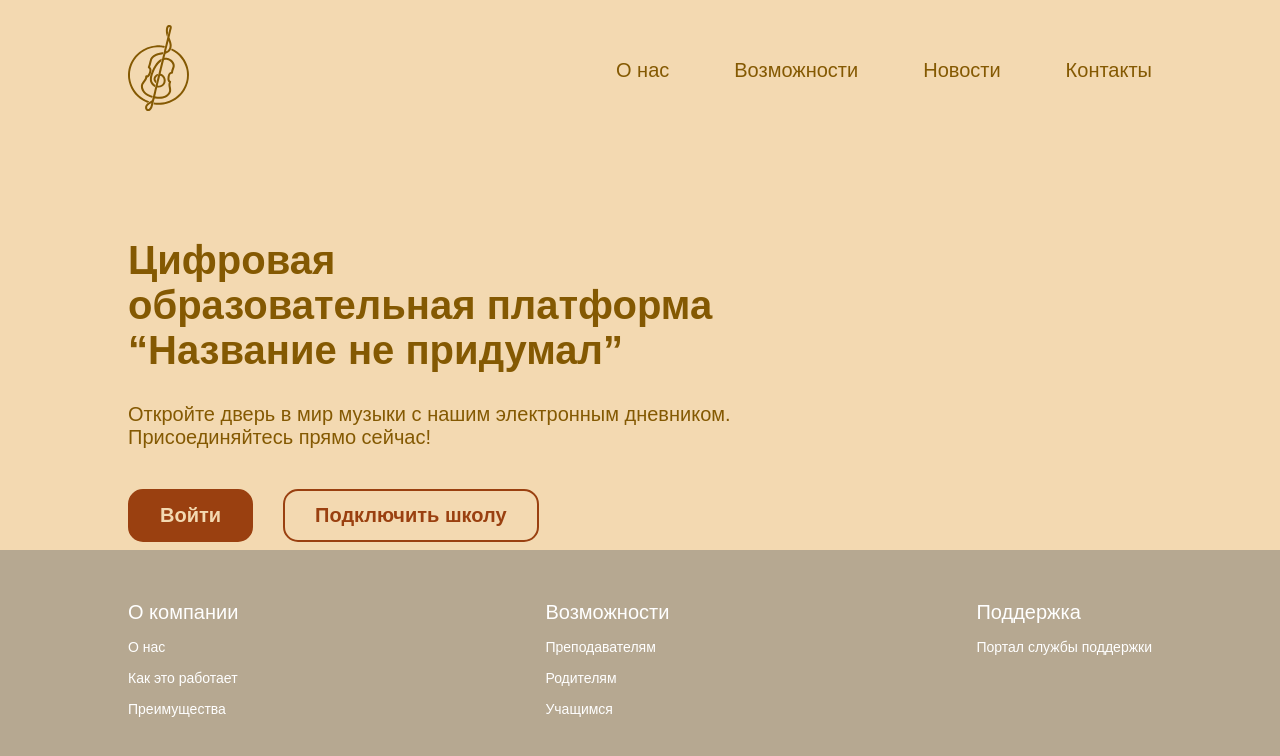
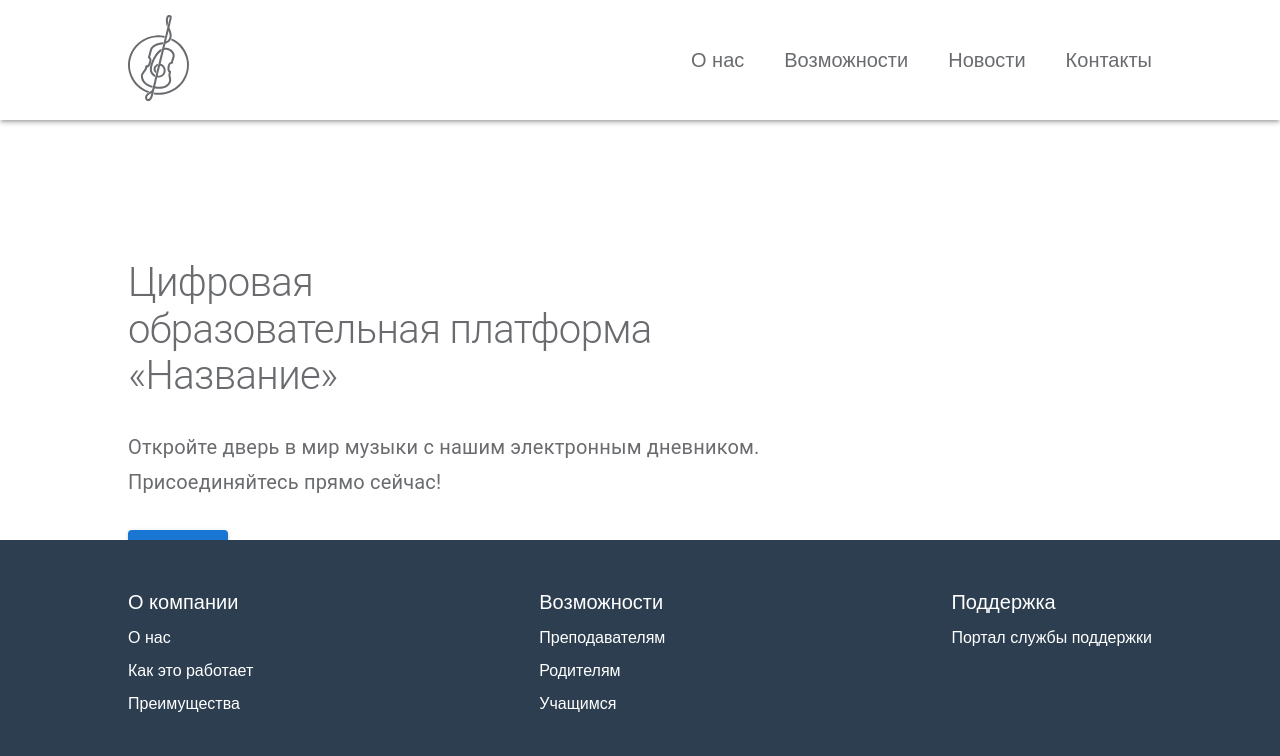
Before and after one commit to ArturBobotcko/Diploma-Project, a React (Create React App) app in the folder client/: page / in a window 1280 px wide. Shown: the top 756 px of the page. Built offline with nearby package versions, Linux system fonts and the light colour scheme; a web font is replaced by a local one.

Commit message:
Redesigned the main page using MUI library

```diff
--- a/client/src/App.css
+++ b/client/src/App.css
@@ -1,151 +1,4 @@
 body {
   margin: 0;
-  background-color: #f3d9b1;
   font-family: "News Cycle", sans-serif;
 }
-
-.app-container {
-  display: flex;
-  flex-direction: column;
-  min-height: 100vh;
-}
-
-.app-container footer {
-  margin-top: auto;
-  box-sizing: border-box;
-}
-
-.main-container {
-  margin-left: 10%;
-  margin-right: 10%;
-  margin-top: 25px;
-  color: rgba(132, 89, 2, 1);
-}
-
-.navbar-container {
-  display: flex;
-  justify-content: space-between;
-  align-items: center;
-  margin-bottom: 123px;
-}
-
-.nav-links-container a {
-  margin-right: 65px;
-  font-size: 20px;
-  font-weight: 400;
-  text-decoration: none;
-  color: inherit;
-  width: 45px;
-}
-
-.nav-links-container a:hover {
-  color: rgb(85, 53, 0);
-}
-
-.nav-links-container a:last-child {
-  margin-right: 0;
-}
-
-.intro-section-container h1 {
-  font-size: 40px;
-  font-weight: 700;
-  margin: 0;
-  margin-bottom: 30px;
-}
-
-.intro-section-container p {
-  font-size: 20px;
-  font-weight: 400;
-  margin: 0;
-  margin-bottom: 40px;
-}
-
-.intro-buttons-container {
-  display: flex;
-}
-
-.intro-buttons-container button {
-  margin-right: 30px;
-}
-
-.intro-buttons-container button:last-child {
-  margin-right: 0;
-}
-
-.button-primary {
-  padding-left: 30px;
-  padding-right: 30px;
-  padding-top: 13px;
-  padding-bottom: 13px;
-  background-color: #9a4010;
-  border: 2px solid;
-  border-color: #9a4010;
-  border-radius: 15px;
-  color: #f3d9b1;
-  font-size: 20px;
-  font-weight: 700;
-  cursor: pointer;
-}
-
-.button-primary:hover {
-  background-color: rgba(154, 64, 16, 0.9);
-  border-color: rgba(154, 64, 16, 0.1);
-}
-
-.button-outlined {
-  padding-left: 30px;
-  padding-right: 30px;
-  padding-top: 13px;
-  padding-bottom: 13px;
-  background-color: #f3d9b1;
-  border: 2px solid;
-  border-color: #9a4010;
-  border-radius: 15px;
-  color: #9a4010;
-  font-size: 20px;
-  font-weight: 700;
-  cursor: pointer;
-}
-
-.button-outlined:hover {
-  background-color: #9a4010;
-  color: #f3d9b1;
-}
-
-.footer-container {
-  height: 250px;
-  background-color: #b6a891;
-  padding-top: 51px;
-  padding-bottom: 51px;
-  box-sizing: inherit;
-  padding-left: 10%;
-  padding-right: 10%;
-  display: flex;
-  justify-content: space-between;
-}
-
-.footer-links-container {
-  display: flex;
-  flex-direction: column;
-  justify-content: flex-start;
-  color: #ffffff;
-}
-
-.footer-links-container p {
-  margin: 0;
-  margin-bottom: 15px;
-  font-size: 20px;
-  font-weight: 200;
-}
-
-.footer-links-container a {
-  margin-bottom: 15px;
-  text-decoration: none;
-  color: inherit;
-  font-size: 14px;
-  font-weight: 200;
-}
-
-.footer-links-container a:last-child {
-  margin-bottom: 0;
-}
--- a/client/src/Components/Button.js
+++ /dev/null
@@ -1,7 +0,0 @@
-import React from "react";
-
-const Button = ({ onClick, label, color }) => {
-  return <button className={color} onClick={onClick}>{label}</button>;
-};
-
-export default Button;
--- a/client/src/Components/Footer.js
+++ b/client/src/Components/Footer.js
@@ -1,27 +1,76 @@
 import React from "react";
+import { styled } from "@mui/system";
+
+const FooterStyled = styled('footer')({
+  marginTop: "auto",
+  boxSizing: "border-box",
+  position: "absolute",
+  bottom: "0",
+  width: "100%"
+});
+
+const FooterContainer = styled('div')({
+  height: "260px",
+  backgroundColor: "#2c3e50",
+  paddingTop: "51px",
+  paddingBottom: "51px",
+  boxSizing: "inherit",
+  paddingLeft: "10%",
+  paddingRight: "10%",
+  display: "flex",
+  justifyContent: "space-between",
+  textDecoration: "none"
+});
+
+const FooterContainerLinks = styled('div')({
+  display: "flex",
+  flexDirection: "column",
+  justifyContent: "flex-start",
+  "& > p": {
+    margin: "0",
+    marginBottom: "15px",
+    fontSize: "20px",
+    fontWeight: "200",
+    color: "#ffffff"
+  },
+  "& > a": {
+    marginBottom: "15px",
+    textDecoration: "none",
+    color: "#ffffff",
+    fontSize: "16px",
+    fontWeight: "200",
+    transition: "color 0.3s",
+    "&:hover": {
+      color: "#007bff"
+    }
+  },
+  "& > a:last-of-type": {
+    marginBottom: "0",
+  }
+});
 
 const Footer = () => {
   return (
-    <footer>
-      <div className="footer-container">
-        <div className="footer-links-container">
+    <FooterStyled>
+      <FooterContainer>
+        <FooterContainerLinks>
           <p>О компании</p>
-          <a href="">О нас</a>
-          <a href="">Как это работает</a>
-          <a href="">Преимущества</a>
-        </div>
-        <div className="footer-links-container">
+           <a href="">О нас</a>
+           <a href="">Как это работает</a>
+           <a href="">Преимущества</a>
+        </FooterContainerLinks>
+        <FooterContainerLinks>
           <p>Возможности</p>
           <a href="">Преподавателям</a>
           <a href="">Родителям</a>
           <a href="">Учащимся</a>
-        </div>
-        <div className="footer-links-container">
+        </FooterContainerLinks>
+        <FooterContainerLinks>
           <p>Поддержка</p>
           <a href="">Портал службы поддержки</a>
-        </div>
-      </div>
-    </footer>
+        </FooterContainerLinks>
+      </FooterContainer>
+    </FooterStyled>
   );
 };
 
--- a/client/src/Components/Navbar.js
+++ b/client/src/Components/Navbar.js
@@ -1,21 +1,60 @@
 import React from "react";
+import { styled } from "@mui/system";
+import { AppBar, Toolbar } from "@mui/material";
 import logo from "../Assets/logo.svg";
+
+const NavbarContainer = styled("div")({
+  display: "flex",
+  justifyContent: "space-between",
+  alignItems: "center",
+  width: "100%",
+  marginLeft: "10%",
+  marginRight: "10%",
+  marginTop: "15px",
+  marginBottom: "15px",
+});
+
+const NavLinksContainer = styled("div")(({ theme }) => ({
+  "& > a": {
+    marginLeft: theme.spacing(5),
+    textDecoration: "none",
+    color: "inherit",
+    fontSize: "20px",
+    transition: "color 0.3s",
+    "&:hover": {
+      color: "#3774CD",
+    },
+  },
+}));
+
+const StyledToolbar = styled(Toolbar)({
+  backgroundColor: "#ffffff",
+  color: "#696b6e",
+  padding: "0",
+  "@media (min-width: 600px)": {
+    padding: "0",
+  },
+});
 
 const Navbar = () => {
   return (
-    <div className="navbar-container">
-      <div className="nav-logo-container">
-        <a href="">
-          <img src={logo} alt="" />
-        </a>
-      </div>
-      <div className="nav-links-container">
-        <a href="">О нас</a>
-        <a href="">Возможности</a>
-        <a href="">Новости</a>
-        <a href="">Контакты</a>
-      </div>
-    </div>
+    <AppBar position="" elevation={3} sx={{marginBottom: '140px'}}>
+      <StyledToolbar>
+        <NavbarContainer>
+          <div className="nav-logo-container">
+            <a href="/">
+              <img src={logo} alt="Logo" id="logo" />
+            </a>
+          </div>
+          <NavLinksContainer>
+            <a href="/">О нас</a>
+            <a href="/">Возможности</a>
+            <a href="/">Новости</a>
+            <a href="/">Контакты</a>
+          </NavLinksContainer>
+        </NavbarContainer>
+      </StyledToolbar>
+    </AppBar>
   );
 };
 
--- a/client/src/Pages/MainPage.js
+++ b/client/src/Pages/MainPage.js
@@ -2,10 +2,43 @@ import React, { useEffect, useState } from "react";
 import "../App.css";
 import Footer from "../Components/Footer";
 import Navbar from "../Components/Navbar";
-import Button from "../Components/Button";
 import ModalLogin from "../Components/ModalLogin";
 import RegisterModal from "../Components/RegisterModal";
-import { useNavigate } from 'react-router-dom';
+import { useNavigate } from "react-router-dom";
+import { Button, Typography } from "@mui/material";
+import { styled } from "@mui/system";
+
+const AppContainer = styled("div")({
+  display: "flex",
+  flexDirection: "column",
+  minHeight: "100vh",
+  color: "#696b6e",
+});
+
+const MainContainer = styled("div")({
+  color: "#696b6e",
+  flex: "1",
+});
+
+const IntroSectionContainer = styled("div")({
+  display: "flex",
+  marginLeft: "10%",
+  marginRight: "10%",
+  justifyContent: "space-between",
+});
+
+const IntroSection = styled("div")({
+  display: "flex",
+  flexDirection: "column",
+});
+
+const IntroText = styled(Typography)({
+  marginBottom: "30px",
+});
+
+const IntroButton = styled(Button)({
+  maxWidth: "100px",
+});
 
 const MainPage = () => {
   const navigate = useNavigate();
@@ -35,37 +68,67 @@ const MainPage = () => {
   }
 
   return (
-    <div className="app-container">
-      <div className="main-container">
+    // <div className="app-container">
+    //   <div className="main-container">
+    //     <Navbar />
+    //     <div className="intro-section-container">
+    //       <Typography variant="h1">
+    //         Цифровая
+    //         <br />
+    //         образовательная платформа
+    //         <br />
+    //         «Название»
+    //       </Typography>
+    //       {/* <p>
+    //         Откройте дверь в мир музыки с нашим электронным дневником.
+    //         <br />
+    //         Присоединяйтесь прямо сейчас!
+    //       </p> */}
+    //       <Typography variant="subtitle1">
+    //         Откройте дверь в мир музыки с нашим электронным дневником.
+    //         <br />
+    //         Присоединяйтесь прямо сейчас!
+    //       </Typography>
+    //       <div className="intro-buttons-container">
+    //         {/* <Button color="button-primary" label="Войти" onClick={authorize} /> */}
+    //         <Button variant="outlined" size="large" onClick={authorize}>Войти</Button>
+    //       </div>
+    //     </div>
+    //     {isModalOpen &&
+    //       (isLoginForm ? (
+    //         <ModalLogin onToggleForm={toggleForm} onClose={closeModal} />
+    //       ) : (
+    //         <RegisterModal onToggleForm={toggleForm} onClose={closeModal} />
+    //       ))
+    //     }
+    //   </div>
+    //   <Footer />
+    // </div>
+    <AppContainer>
+      <MainContainer>
         <Navbar />
-        <div className="intro-section-container">
-          <h1>
+        <IntroSectionContainer>
+          <IntroSection>
+            <IntroText variant="h1" sx={{ fontSize: "40px" }}>
               Цифровая
               <br />
               образовательная платформа
               <br />
-            “Название не придумал”
-          </h1>
-          <p>
+              «Название»
+            </IntroText>
+            <IntroText variant="subtitle1" sx={{ fontSize: "20px" }}>
               Откройте дверь в мир музыки с нашим электронным дневником.
               <br />
               Присоединяйтесь прямо сейчас!
-          </p>
-          <div className="intro-buttons-container">
-            <Button color="button-primary" label="Войти" onClick={authorize} />
-            <Button color="button-outlined" label="Подключить школу" />
-          </div>
-        </div>
-        {isModalOpen &&
-          (isLoginForm ? (
-            <ModalLogin onToggleForm={toggleForm} onClose={closeModal} />
-          ) : (
-            <RegisterModal onToggleForm={toggleForm} onClose={closeModal} />
-          ))
-        }
-      </div>
+            </IntroText>
+            <IntroButton variant="contained" size="large">
+              Войти
+            </IntroButton>
+          </IntroSection>
+        </IntroSectionContainer>
         <Footer />
-    </div>
+      </MainContainer>
+    </AppContainer>
   );
 };
 
```
Also changed, not shown: client/src/Assets/logo.svg. Lines whose indentation alone changed are shown as unchanged.
